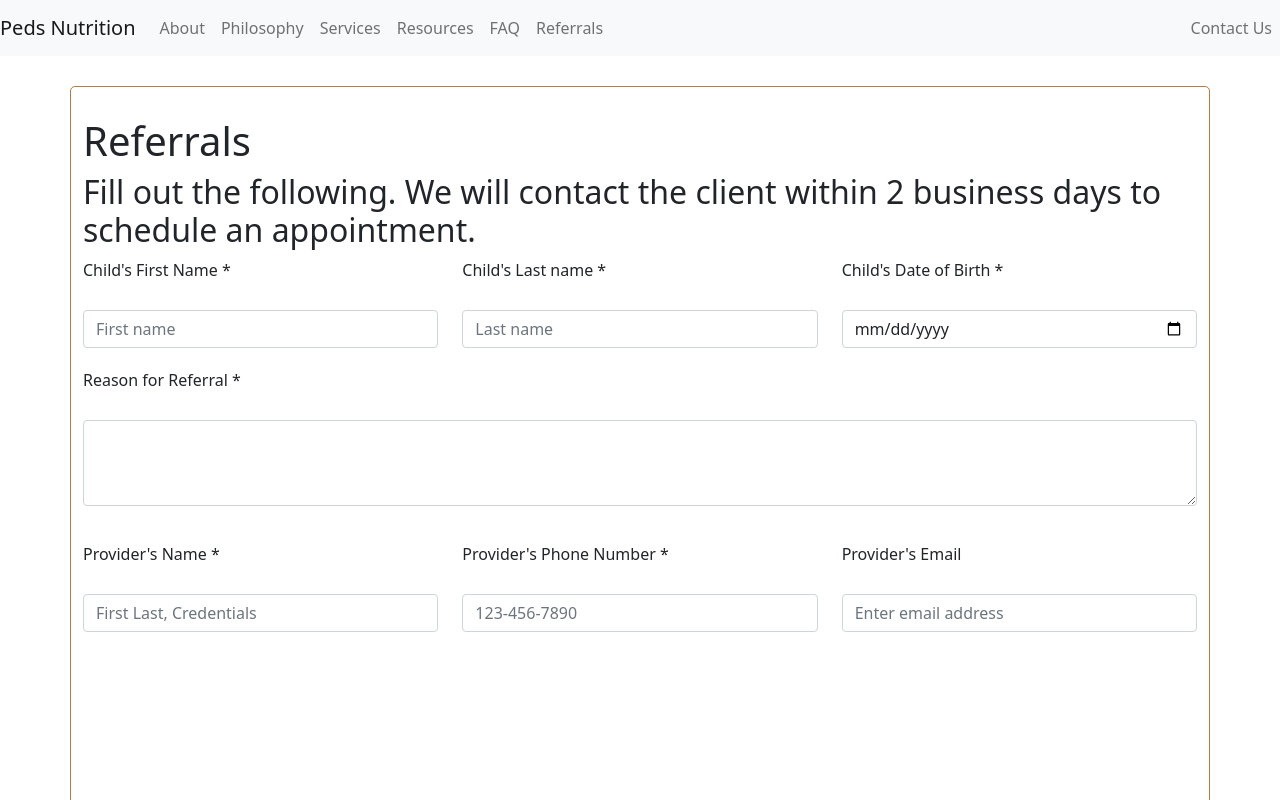
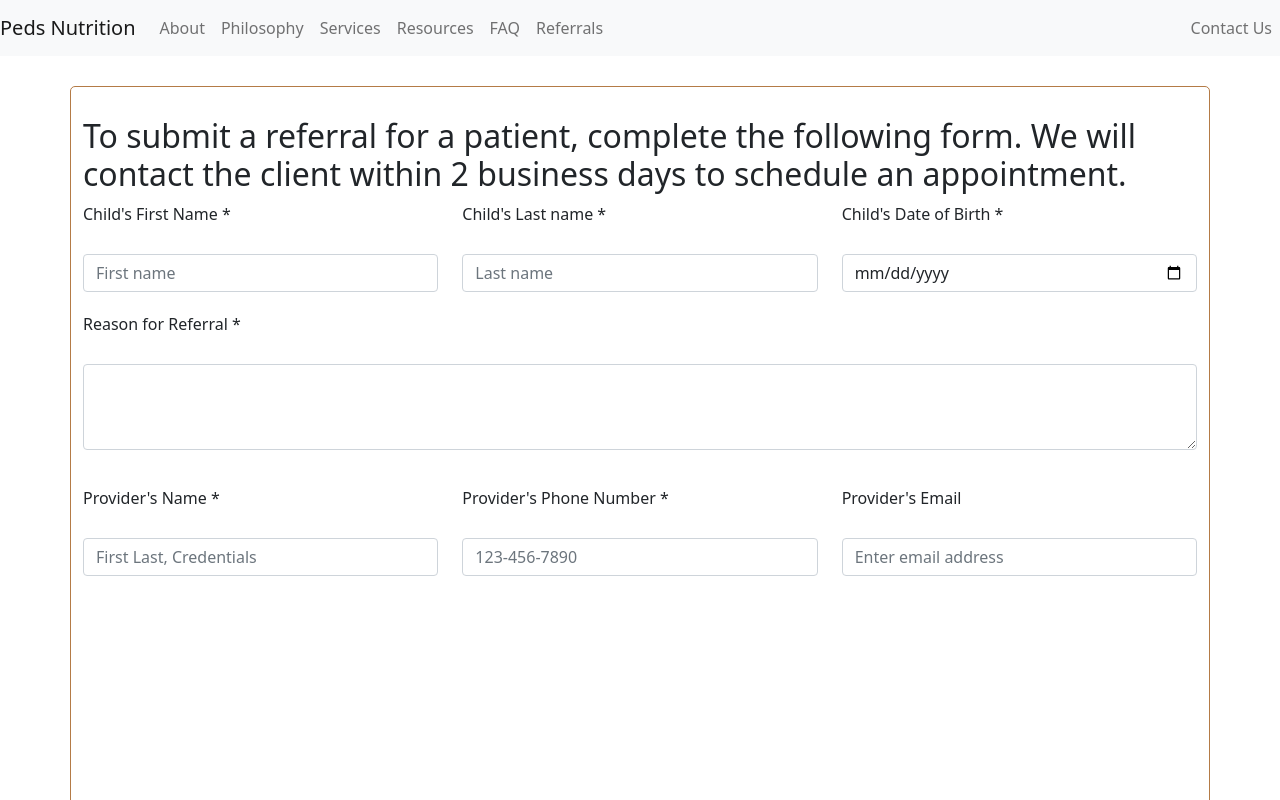
Before and after one commit to spicystephy/pedsnutrition, a React (Create React App) app: page /referrals in a window 1280 px wide. Shown: the top 800 px of the page. Built offline with nearby package versions, Linux system fonts and the light colour scheme.

Commit message:
Polished referrals

```diff
--- a/src/pages/Referrals.js
+++ b/src/pages/Referrals.js
@@ -19,9 +19,9 @@ function FormExample() {
 function Referrals() {
   return (
     <div>
-      <h1>Referrals</h1>
+
       <h2>
-        Fill out the following. We will contact the client within 2 business
+        To submit a referral for a patient, complete the following form. We will contact the client within 2 business
         days to schedule an appointment.
       </h2>
       <Form noValidate validated={validated} onSubmit={handleSubmit}>
```
